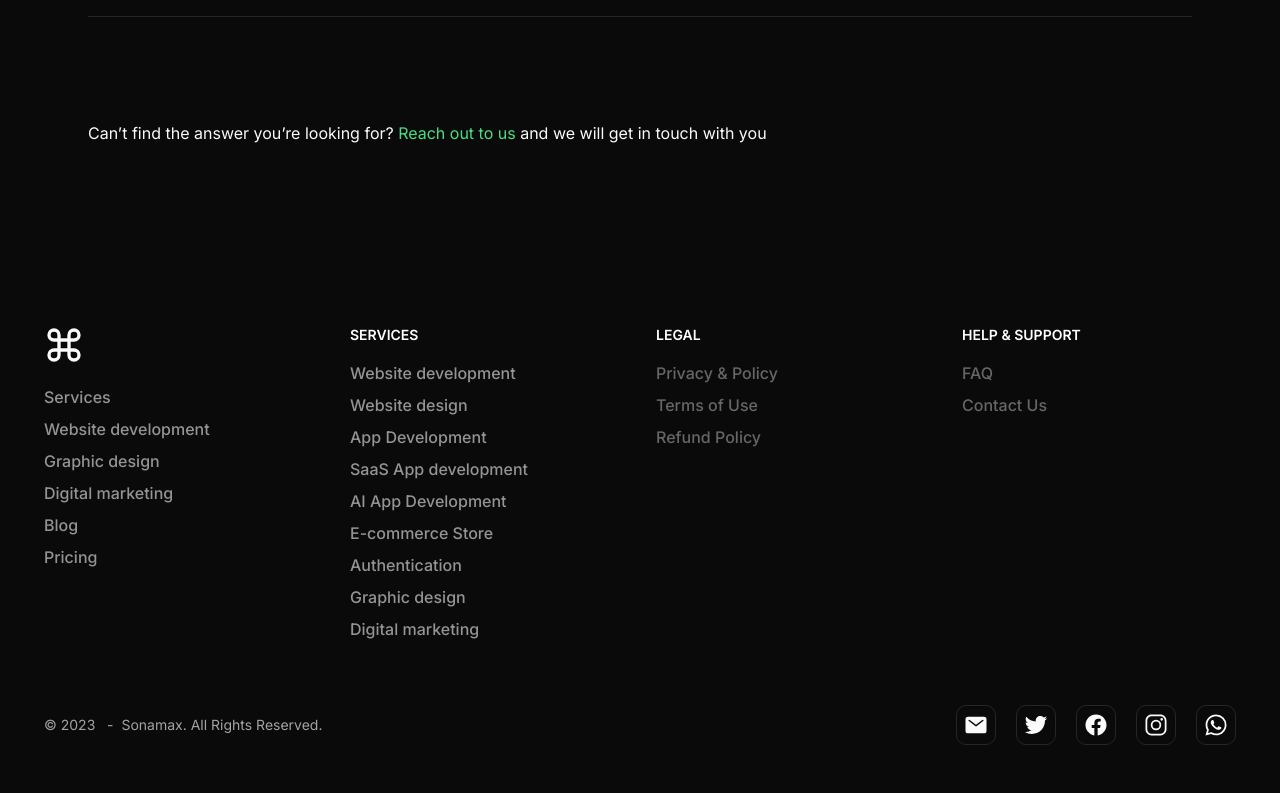
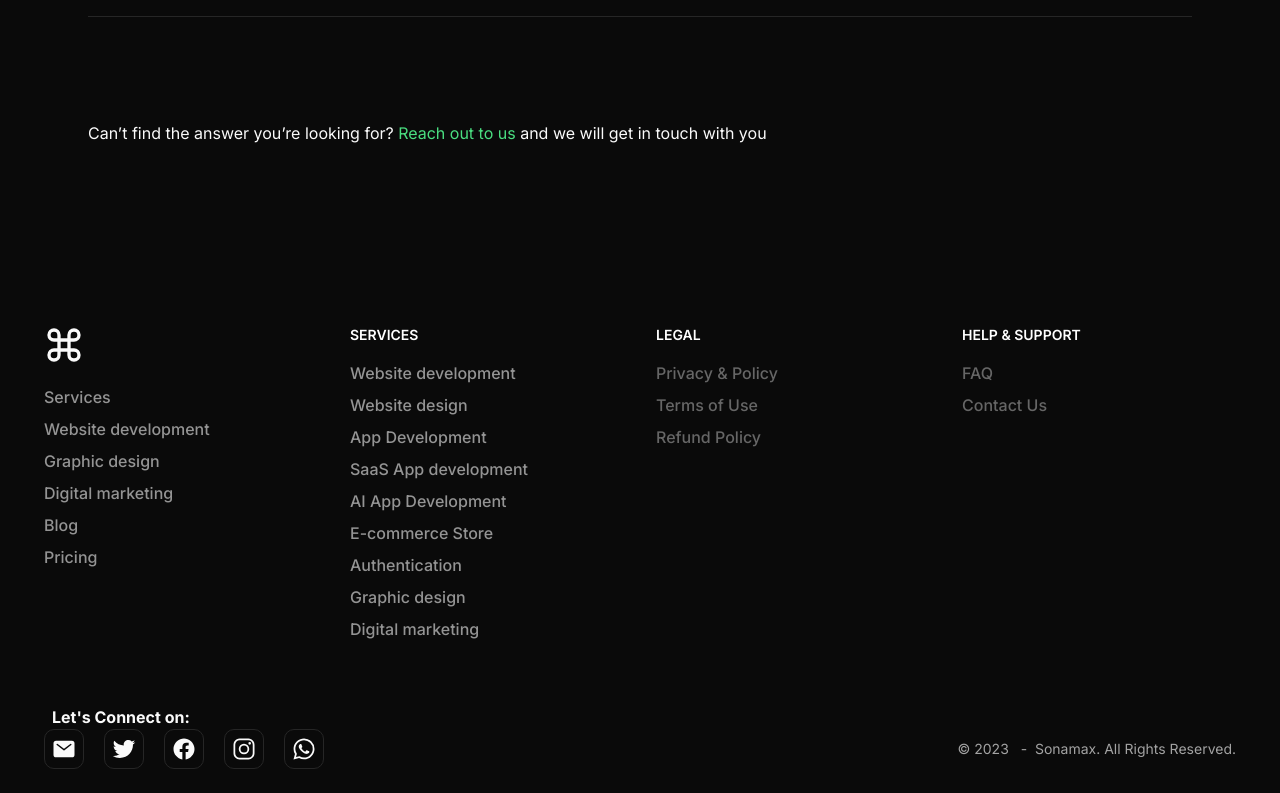
Before and after one commit to awelrisak/finiin, a Next.js app: page / in a window 1280 px wide. Shown: the part 7897-8690 px from the top of the page. Before the commit the page ends 8666 px from the top, so only its background shows below. Built offline with nearby package versions, Linux system fonts and the light colour scheme.

Commit message:
Style: restyle footer

```diff
--- a/src/components/shared/footer.tsx
+++ b/src/components/shared/footer.tsx
@@ -18,16 +18,20 @@ export default function Footer() {
           </div>
         )}
         <div className="flex flex-col gap-3 px-4 py-6 md:flex-row md:items-center md:justify-between">
-          <span className="text-sm text-muted-foreground sm:text-center">
+          <div className="mt-4 md:mt-0">
+            <span className="mb-4 px-2 font-bold md:mb-7">
+              Let&apos;s Connect on:{" "}
+            </span>
+            <ul className="flex flex-wrap gap-5   md:justify-center rtl:space-x-reverse">
+              {siteConfig.links.map((link) => (
+                <SocialLink key={link.name} {...link} />
+              ))}
+            </ul>
+          </div>
+          <span className="mt-6 text-sm text-muted-foreground sm:text-center">
             © {marketingConfig?.footer?.copyYears} &nbsp; - &nbsp;
             <Link href="/">{siteConfig.name}</Link>. All Rights Reserved.
           </span>
-
-          <ul className="mt-4 flex flex-wrap justify-center  gap-5 md:mt-0 rtl:space-x-reverse">
-            {siteConfig.links.map((link) => (
-              <SocialLink key={link.name} {...link} />
-            ))}
-          </ul>
         </div>
       </div>
     </footer>
```
